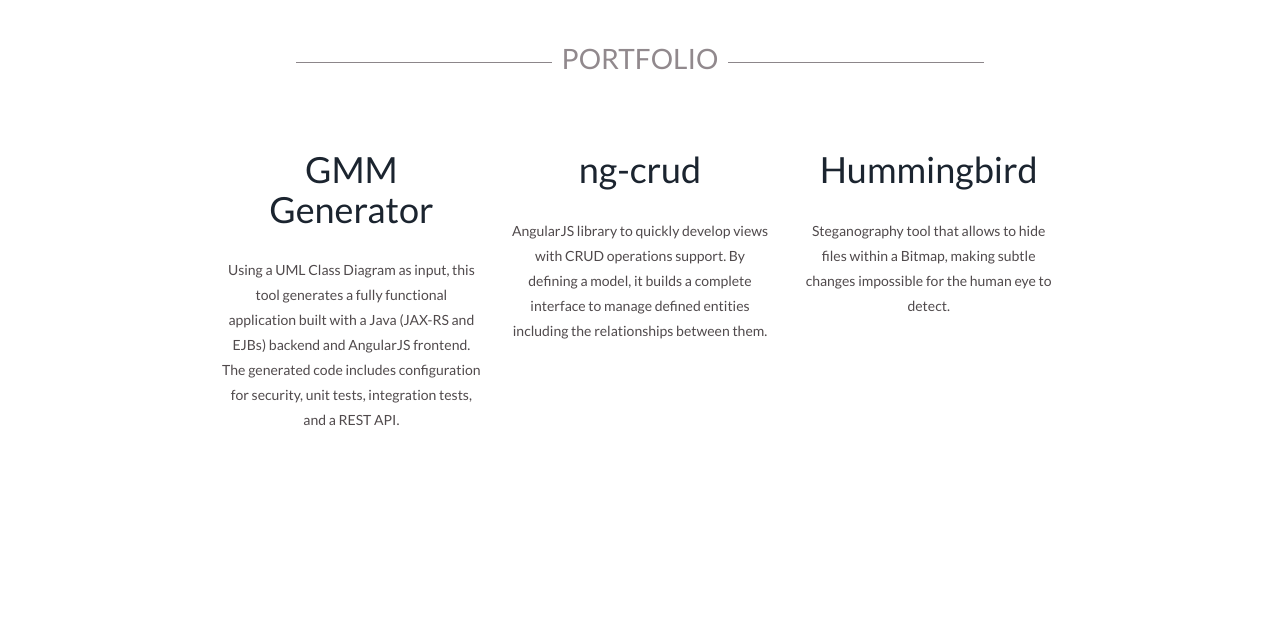
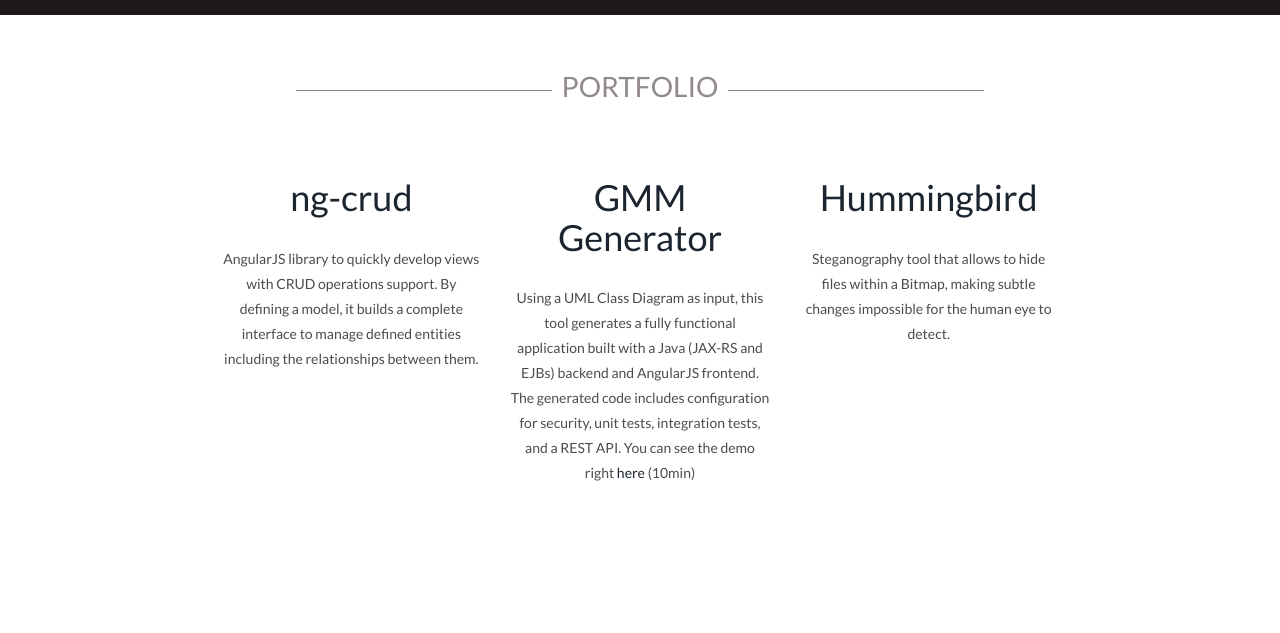
Before and after one commit to afesguerra/afesguerra.github.io, a plain HTML site: page index.html in a window 1280 px wide. Shown: the part 2540-3173 px from the top of the page. Drawn offline with nearby package versions, Linux system fonts and the light colour scheme.

Commit message:
Video y repo de generador

```diff
--- a/index.html
+++ b/index.html
@@ -91,8 +91,7 @@
                 on Oct 2016). I'm a bilingual software developer with experience on Java, JavaScript, C#, PLSQL, and
                 Python. I have worked with frameworks like AngularJS, JavaEE and Django, and use methodologies like
                 SCRUM and DAD (Disciplined Agile Delivery). I have experience with Continuous Integration systems like
-                Jenkins and Travis, Quality assurance tools like SonarQube. I'm also certified on information security
-                and I'm constantly learning about new technologies and frameworks.</p></span>
+                Jenkins and Travis, Quality assurance tools like SonarQube, and cloud computing platforms like Heroku and AWS. I'm also certified on information security and I'm constantly learning about new technologies and frameworks.</p></span>
 
             <div class="years">
                 <h4><b>2014 - Present</b></h4>
@@ -245,17 +244,17 @@
     <div class="container">
         <div class="portfolio-grids">
             <div class="portfolio-grid col-md-4">
-                <h1><a href="https://youtu.be/uubuOMnQzv4">GMM Generator</a></h1>
-
-                <p>Using a UML Class Diagram as input, this tool generates a fully functional application built with a
-                    Java (JAX-RS and EJBs) backend and AngularJS frontend. The generated code includes configuration for
-                    security, unit tests, integration tests, and a REST API.</p>
-            </div>
-            <div class="portfolio-grid col-md-4">
                 <h1><a href="https://github.com/recursosCSWuniandes/ng-crud">ng-crud</a></h1>
 
                 <p>AngularJS library to quickly develop views with CRUD operations support. By defining a model, it
                     builds a complete interface to manage defined entities including the relationships between them.</p>
+            </div>
+            <div class="portfolio-grid col-md-4">
+                <h1><a href="https://github.com/recursosCSWuniandes/gmm-generator">GMM Generator</a></h1>
+
+                <p>Using a UML Class Diagram as input, this tool generates a fully functional application built with a
+                    Java (JAX-RS and EJBs) backend and AngularJS frontend. The generated code includes configuration for
+                    security, unit tests, integration tests, and a REST API. You can see the demo right <a href="https://youtu.be/uubuOMnQzv4">here</a> (10min)</p>
             </div>
             <div class="portfolio-grid col-md-4">
                 <h1><a href="https://github.com/kaosterra/hummingbird">Hummingbird</a></h1>
```
